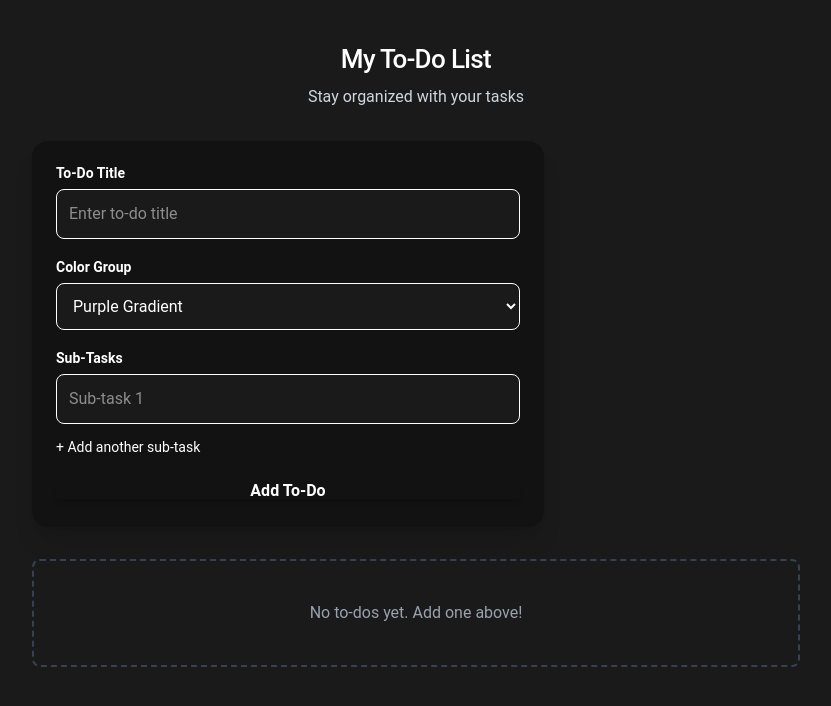
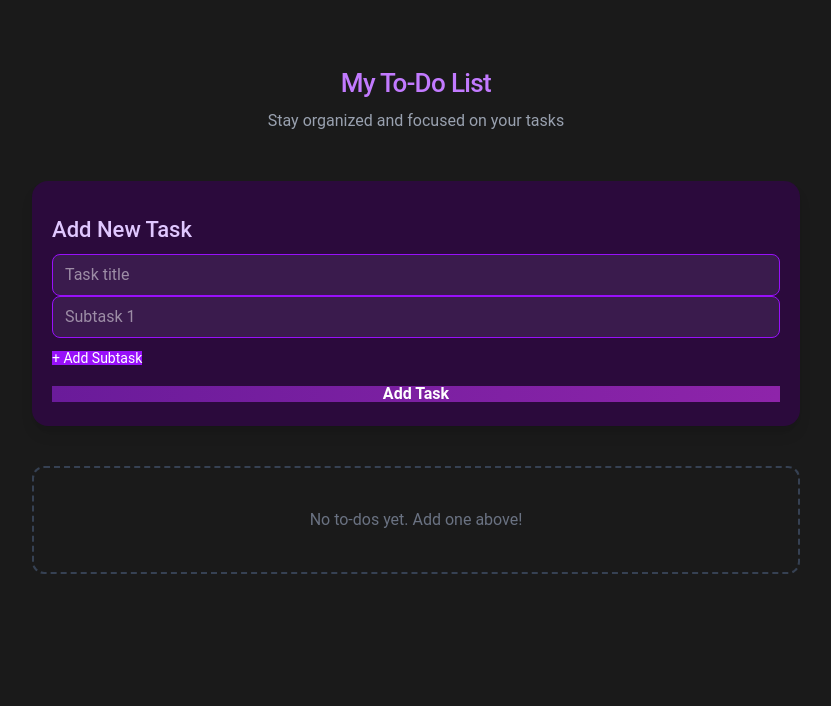
Before and after one commit to Tech08mag/carry-your-live, a React (Vite) app in the folder carry-your-live/: page /todo in a window 1280 px wide. Shown: the top 706 px of the page, without its empty margins (224-1055 px from the left). Built offline with nearby package versions, Linux system fonts and the light colour scheme.

Commit message:
added buttos for to do app

```diff
--- a/carry-your-live/src/components/CreateTodoForm.tsx
+++ b/carry-your-live/src/components/CreateTodoForm.tsx
@@ -1,15 +1,19 @@
 import React, { useState } from 'react';
 
 interface CreateTodoFormProps {
-  onAddTodo: (todo: any) => void;
+  onAddTodo: (newTodo: {
+    id: number;
+    title: string;
+    done: boolean;
+    subTasks: { text: string; done: boolean }[];
+    colorGroup: 'purpleLight';
+  }) => void;
 }
 
 export const CreateTodoForm: React.FC<CreateTodoFormProps> = ({ onAddTodo }) => {
   const [title, setTitle] = useState('');
-  const [colorGroup, setColorGroup] = useState('purpleGradient'); // default custom color
   const [subTasks, setSubTasks] = useState<string[]>(['']);
-
-  const addSubTask = () => setSubTasks([...subTasks, '']);
+  const [colorGroup] = useState<'purpleLight'>('purpleLight');
 
   const handleSubTaskChange = (index: number, value: string) => {
     const updated = [...subTasks];
@@ -17,85 +21,79 @@ export const CreateTodoForm: React.FC<CreateTodoFormProps> = ({ onAddTodo }) =>
     setSubTasks(updated);
   };
 
+  const addSubTaskField = () => setSubTasks([...subTasks, '']);
+  const removeSubTaskField = (index: number) =>
+    setSubTasks(subTasks.filter((_, i) => i !== index));
+
   const handleSubmit = (e: React.FormEvent) => {
     e.preventDefault();
     if (!title.trim()) return;
 
     const newTodo = {
       id: Date.now(),
-      title,
+      title: title.trim(),
+      done: false,
+      subTasks: subTasks.filter((s) => s.trim()).map((s) => ({ text: s.trim(), done: false })),
       colorGroup,
-      subTasks: subTasks.filter(task => task.trim() !== ''),
     };
-
     onAddTodo(newTodo);
 
+    // Reset form
     setTitle('');
     setSubTasks(['']);
   };
 
   return (
-    <form
-      onSubmit={handleSubmit}
-      className="bg-[#121212] p-6 rounded-2xl shadow-xl mb-6 text-white max-w-lg mx-auto"
-    >
-      {/* Title */}
-      <div className="mb-5">
-        <label className="block text-sm font-semibold mb-2">To-Do Title</label>
-        <input
-          type="text"
-          value={title}
-          onChange={e => setTitle(e.target.value)}
-          placeholder="Enter to-do title"
-          required
-          className="w-full p-3 rounded-lg bg-[#1a1a1a] border border-purpleCustom-dark focus:outline-none focus:ring-2 focus:ring-purpleCustom-light transition-colors duration-200"
-        />
-      </div>
+    <form onSubmit={handleSubmit} className="bg-[#2b0a3c] p-5 rounded-2xl shadow-lg max-w-full">
+      <h3 className="text-lg font-bold text-[#e0c7ff] mb-3">Add New Task</h3>
 
-      {/* Color Group */}
-      <div className="mb-5">
-        <label className="block text-sm font-semibold mb-2">Color Group</label>
-        <select
-          value={colorGroup}
-          onChange={e => setColorGroup(e.target.value)}
-          className="w-full p-3 rounded-lg bg-[#1a1a1a] border border-purpleCustom-dark text-white focus:outline-none focus:ring-2 focus:ring-purpleCustom-light transition-colors duration-200"
-        >
-          <option value="dark">Dark</option>
-          <option value="purpleLight">Purple Light</option>
-          <option value="purpleDark">Purple Dark</option>
-          <option value="purpleGradient">Purple Gradient</option>
-        </select>
-      </div>
+      {/* Task Title */}
+      <input
+        type="text"
+        value={title}
+        onChange={(e) => setTitle(e.target.value)}
+        placeholder="Task title"
+        className="w-full mb-3 px-3 py-2 rounded-lg bg-[#3a1b4d] text-[#e0c7ff] border border-purple-600 focus:outline-none focus:ring-2 focus:ring-purple-400"
+      />
 
-      {/* Sub-Tasks */}
-      <div className="mb-5">
-        <label className="block text-sm font-semibold mb-2">Sub-Tasks</label>
-        {subTasks.map((task, index) => (
-          <div key={index} className="mb-2">
+      {/* Subtasks */}
+      <div className="mb-3">
+        {subTasks.map((sub, index) => (
+          <div key={index} className="flex mb-2 items-center space-x-2">
             <input
               type="text"
-              value={task}
-              onChange={e => handleSubTaskChange(index, e.target.value)}
-              placeholder={`Sub-task ${index + 1}`}
-              className="w-full p-3 rounded-lg bg-[#1a1a1a] border border-purpleCustom-dark focus:outline-none focus:ring-2 focus:ring-purpleCustom-light text-white transition-colors duration-200"
+              value={sub}
+              onChange={(e) => handleSubTaskChange(index, e.target.value)}
+              placeholder={`Subtask ${index + 1}`}
+              className="flex-1 px-3 py-2 rounded-lg bg-[#3a1b4d] text-[#e0c7ff] border border-purple-600 focus:outline-none focus:ring-2 focus:ring-purple-400"
             />
+            {subTasks.length > 1 && (
+              <button
+                type="button"
+                onClick={() => removeSubTaskField(index)}
+                className="px-2 py-1 bg-red-600 hover:bg-red-500 rounded text-sm text-white"
+              >
+                ✕
+              </button>
+            )}
           </div>
         ))}
+
         <button
           type="button"
-          onClick={addSubTask}
-          className="text-purpleCustom-light text-sm mt-2 hover:underline transition-colors duration-200"
+          onClick={addSubTaskField}
+          className="px-3 py-1 mt-1 bg-purple-600 hover:bg-purple-500 rounded text-sm text-white"
         >
-          + Add another sub-task
+          + Add Subtask
         </button>
       </div>
 
-      {/* Submit */}
+      {/* Submit Button */}
       <button
         type="submit"
-        className="w-full bg-gradient-to-r from-purpleCustom-dark to-purpleCustom-light hover:from-purpleCustom-light hover:to-purpleCustom-dark rounded-2xl p-3 font-semibold text-white shadow-md transition-all duration-300"
+        className="w-full py-2 bg-gradient-to-r from-[#6a1b9a] to-[#8e24aa] text-white font-semibold rounded-lg hover:scale-105 transition-transform"
       >
-        Add To-Do
+        Add Task
       </button>
     </form>
   );
--- a/carry-your-live/src/components/LoginCard.tsx
+++ b/carry-your-live/src/components/LoginCard.tsx
@@ -24,7 +24,7 @@ const LoginCard: React.FC = () => {
     if (username && password) {
       setToastMessage('Login successful!');
       setShowToast(true);
-      setTimeout(() => history.push('/to-do'), 2000); // redirect after success
+      setTimeout(() => history.push('/todo'), 2000); // redirect after success
     } else {
       setToastMessage('Please fill out all fields.');
       setShowToast(true);
--- a/carry-your-live/src/components/TodoItem.tsx
+++ b/carry-your-live/src/components/TodoItem.tsx
@@ -1,41 +1,134 @@
-import React from 'react';
+import React, { useState } from 'react';
 
 interface TodoItemProps {
   todo: {
+    id: number;
     title: string;
-    subTasks: string[];
-    colorGroup: 'red' | 'blue' | 'green' | 'yellow' | 'purpleLight' | 'purpleDark' | 'purpleGradient' | 'dark';
+    subTasks: { text: string; done: boolean }[];
+    done: boolean;
+    colorGroup:
+      | 'red'
+      | 'blue'
+      | 'green'
+      | 'yellow'
+      | 'purpleLight'
+      | 'purpleDark'
+      | 'purpleGradient'
+      | 'dark';
   };
+  onDelete: (id: number) => void;
+  onToggleDone: (id: number) => void;
+  onEdit: (id: number, newTitle: string) => void;
+  onToggleSubTask: (todoId: number, subIndex: number) => void;
 }
 
-export const TodoItem: React.FC<TodoItemProps> = ({ todo }) => {
-  // Map colorGroup to custom palette classes
+export const TodoItem: React.FC<TodoItemProps> = ({
+  todo,
+  onDelete,
+  onToggleDone,
+  onEdit,
+  onToggleSubTask,
+}) => {
+  const [isEditing, setIsEditing] = useState(false);
+  const [editTitle, setEditTitle] = useState(todo.title);
+
+  // Dark mode / theme colors
   const colorClasses: Record<string, string> = {
-    red: 'bg-red-main text-red-light',
-    blue: 'bg-blue-main text-blue-light',
-    green: 'bg-green-main text-green-light',
-    yellow: 'bg-yellow-main text-yellow-dark',
-    purpleLight: 'bg-purpleLight text-purple-light',
-    purpleDark: 'bg-purpleDark text-purple-light',
-    purpleGradient: 'bg-gradient-to-r from-purpleDark to-purpleLight text-white',
-    dark: 'bg-[#1a1a1a] text-white',
+    red: 'bg-red-700 text-red-100 border-red-600',
+    blue: 'bg-blue-700 text-blue-100 border-blue-600',
+    green: 'bg-green-700 text-green-100 border-green-600',
+    yellow: 'bg-yellow-600 text-yellow-900 border-yellow-500',
+    purpleLight: 'bg-[#4e137d] text-[#e0c7ff] border-purple-600',
+    purpleDark: 'bg-[#2b0a3c] text-[#e0c7ff] border-purple-800',
+    purpleGradient:
+      'bg-gradient-to-br from-[#3b0a45] via-[#4e137d] to-[#6a1b9a] text-white border-purple-700',
+    dark: 'bg-[#1a1a1a] text-white border-gray-700',
   };
 
-  const appliedClass = colorClasses[todo.colorGroup] || 'bg-gray-200 text-gray-800';
+  const appliedClass = colorClasses[todo.colorGroup] || 'bg-gray-800 text-gray-200 border-gray-700';
 
   return (
     <div
-      className={`p-5 rounded-2xl shadow-lg mb-4 ${appliedClass} transition-transform transform hover:scale-[1.02]`}
-      style={{ border: '1px solid rgba(255,255,255,0.05)' }}
+      className={`p-5 rounded-2xl shadow-lg border ${appliedClass} transition-transform transform hover:scale-105`}
     >
-      <h2 className="font-bold text-xl mb-3">{todo.title}</h2>
-      <ul className="list-disc pl-5 space-y-1">
-        {todo.subTasks.map((task, index) => (
-          <li key={index} className="text-sm opacity-90">
-            {task}
-          </li>
-        ))}
-      </ul>
+      {/* Title */}
+      <div className="flex justify-between items-center mb-3">
+        {isEditing ? (
+          <input
+            value={editTitle}
+            onChange={(e) => setEditTitle(e.target.value)}
+            className="w-full bg-gray-800 text-white rounded px-2 py-1 outline-none border border-gray-600"
+          />
+        ) : (
+          <h2
+            className={`font-bold text-lg md:text-xl ${
+              todo.done ? 'line-through opacity-60' : ''
+            }`}
+          >
+            {todo.title}
+          </h2>
+        )}
+
+        {/* Actions */}
+        <div className="flex items-center space-x-2 ml-2">
+          {isEditing ? (
+            <button
+              className="px-2 py-1 text-sm bg-green-600 rounded hover:bg-green-500"
+              onClick={() => {
+                onEdit(todo.id, editTitle);
+                setIsEditing(false);
+              }}
+            >
+              Save
+            </button>
+          ) : (
+            <button
+              className="px-2 py-1 text-sm bg-yellow-600 rounded hover:bg-yellow-500"
+              onClick={() => setIsEditing(true)}
+            >
+              Edit
+            </button>
+          )}
+          <button
+            className="px-2 py-1 text-sm bg-red-600 rounded hover:bg-red-500"
+            onClick={() => onDelete(todo.id)}
+          >
+            Delete
+          </button>
+          <button
+            className={`px-2 py-1 text-sm rounded ${
+              todo.done ? 'bg-gray-600' : 'bg-purple-600 hover:bg-purple-500'
+            }`}
+            onClick={() => onToggleDone(todo.id)}
+          >
+            {todo.done ? 'Undo' : 'Done'}
+          </button>
+        </div>
+      </div>
+
+      {/* Subtasks */}
+      {todo.subTasks.length > 0 && (
+        <ul className="list-disc pl-5 space-y-1 text-sm opacity-90">
+          {todo.subTasks.map((sub, index) => (
+            <li
+              key={index}
+              className={`flex items-center justify-between ${
+                sub.done ? 'line-through opacity-60' : ''
+              }`}
+            >
+              <span>{sub.text}</span>
+              <button
+                className={`px-2 py-0.5 text-xs rounded ${
+                  sub.done ? 'bg-gray-600' : 'bg-purple-600 hover:bg-purple-500'
+                }`}
+                onClick={() => onToggleSubTask(todo.id, index)}
+              >
+                {sub.done ? 'Undo' : 'Done'}
+              </button>
+            </li>
+          ))}
+        </ul>
+      )}
     </div>
   );
 };
--- a/carry-your-live/src/components/TodoList.tsx
+++ b/carry-your-live/src/components/TodoList.tsx
@@ -1,18 +1,46 @@
-import React from 'react';
+import React, { useState } from 'react';
 import { TodoItem } from './TodoItem';
 
 interface Todo {
   id: number;
   title: string;
-  subTasks: string[];
+  done: boolean;
+  subTasks: { text: string; done: boolean }[];
   colorGroup: 'red' | 'blue' | 'green' | 'yellow' | 'purpleLight' | 'purpleDark' | 'purpleGradient' | 'dark';
 }
 
 interface TodoListProps {
   todos: Todo[];
+  setTodos: React.Dispatch<React.SetStateAction<Todo[]>>;
 }
 
-export const TodoList: React.FC<TodoListProps> = ({ todos }) => {
+export const TodoList: React.FC<TodoListProps> = ({ todos, setTodos }) => {
+  const deleteTodo = (id: number) => setTodos(todos.filter((t) => t.id !== id));
+
+  const toggleDone = (id: number) =>
+    setTodos(
+      todos.map((t) => (t.id === id ? { ...t, done: !t.done } : t))
+    );
+
+  const editTodo = (id: number, newTitle: string) =>
+    setTodos(
+      todos.map((t) => (t.id === id ? { ...t, title: newTitle } : t))
+    );
+
+  const toggleSubTask = (todoId: number, subIndex: number) =>
+    setTodos(
+      todos.map((t) =>
+        t.id === todoId
+          ? {
+              ...t,
+              subTasks: t.subTasks.map((s, i) =>
+                i === subIndex ? { ...s, done: !s.done } : s
+              ),
+            }
+          : t
+      )
+    );
+
   if (todos.length === 0) {
     return (
       <div className="text-center text-gray-400 mt-6 italic">
@@ -24,7 +52,14 @@ export const TodoList: React.FC<TodoListProps> = ({ todos }) => {
   return (
     <div className="grid grid-cols-1 md:grid-cols-2 lg:grid-cols-3 gap-4 mt-4">
       {todos.map((todo) => (
-        <TodoItem key={todo.id} todo={todo} />
+        <TodoItem
+          key={todo.id}
+          todo={todo}
+          onDelete={deleteTodo}
+          onToggleDone={toggleDone}
+          onEdit={editTodo}
+          onToggleSubTask={toggleSubTask}
+        />
       ))}
     </div>
   );
--- a/carry-your-live/src/pages/To-Do.tsx
+++ b/carry-your-live/src/pages/To-Do.tsx
@@ -10,26 +10,30 @@ const ToDo: React.FC = () => {
   };
 
   return (
-    <div className="min-h-screen bg-[#1a1a1a] p-6 text-white">
+    <div className="min-h-screen bg-[#1a1a1a] p-6 md:p-12 text-white">
       {/* Header */}
-      <header className="mb-8 text-center">
-        <h1 className="text-4xl md:text-5xl font-extrabold tracking-tight text-purpleCustom-light">
+      <header className="mb-12 text-center">
+        <h1 className="text-4xl md:text-5xl font-extrabold tracking-tight text-purple-400">
           My To-Do List
         </h1>
-        <p className="mt-2 text-gray-300">Stay organized with your tasks</p>
+        <p className="mt-2 text-gray-400">Stay organized and focused on your tasks</p>
       </header>
 
       {/* Add New Todo Form */}
-      <section className="mb-8 max-w-3xl mx-auto">
-        <CreateTodoForm onAddTodo={addTodo} />
+      <section className="mb-10 max-w-3xl mx-auto">
+        <CreateTodoForm
+          onAddTodo={addTodo}
+        />
       </section>
 
       {/* Display To-Do List */}
       <section className="max-w-3xl mx-auto">
         {todos.length > 0 ? (
-          <TodoList todos={todos} />
+          <TodoList
+            todos={todos}
+          />
         ) : (
-          <div className="text-center text-gray-400 mt-6 py-10 border-2 border-dashed border-gray-700 rounded-lg">
+          <div className="text-center text-gray-500 mt-6 py-10 border-2 border-dashed border-gray-700 rounded-xl">
             No to-dos yet. Add one above!
           </div>
         )}
```
